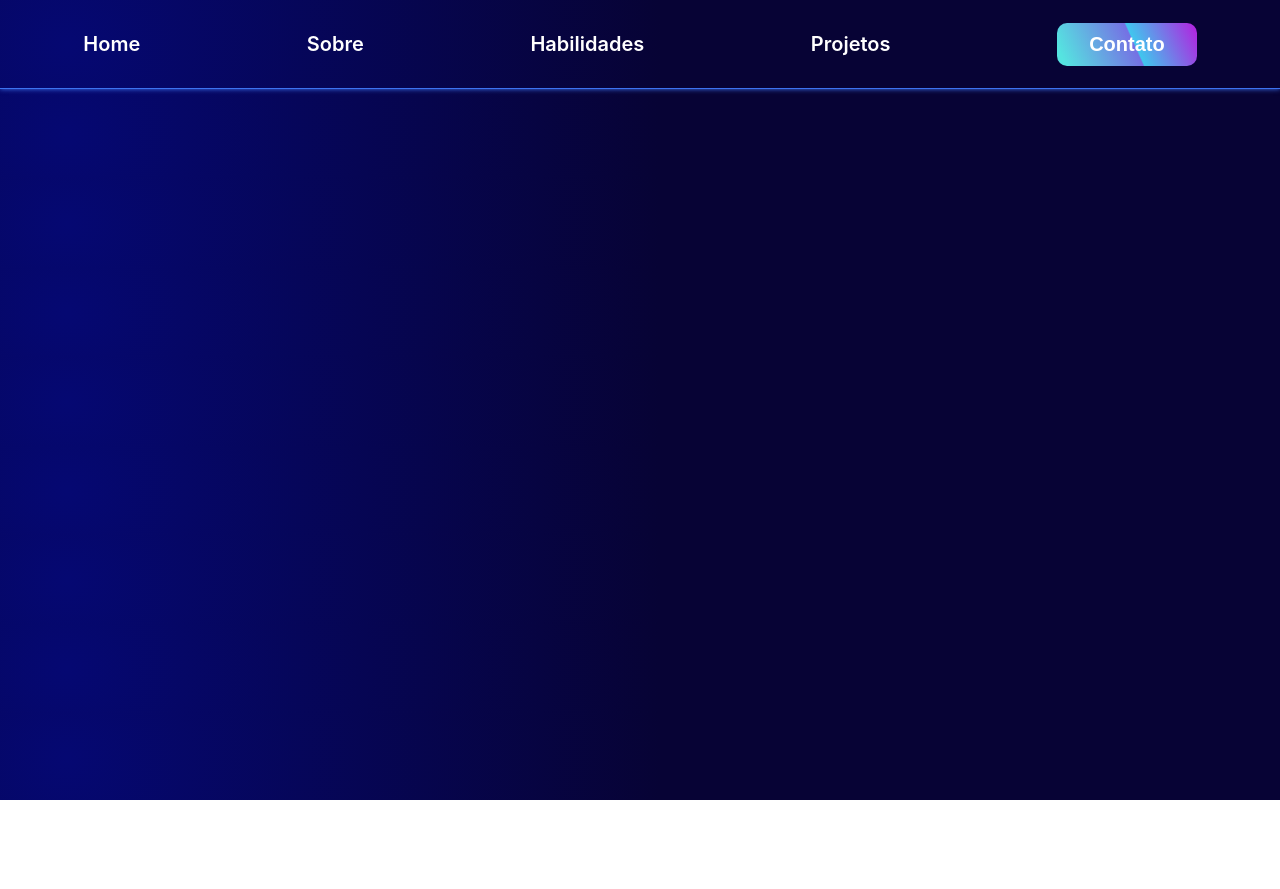
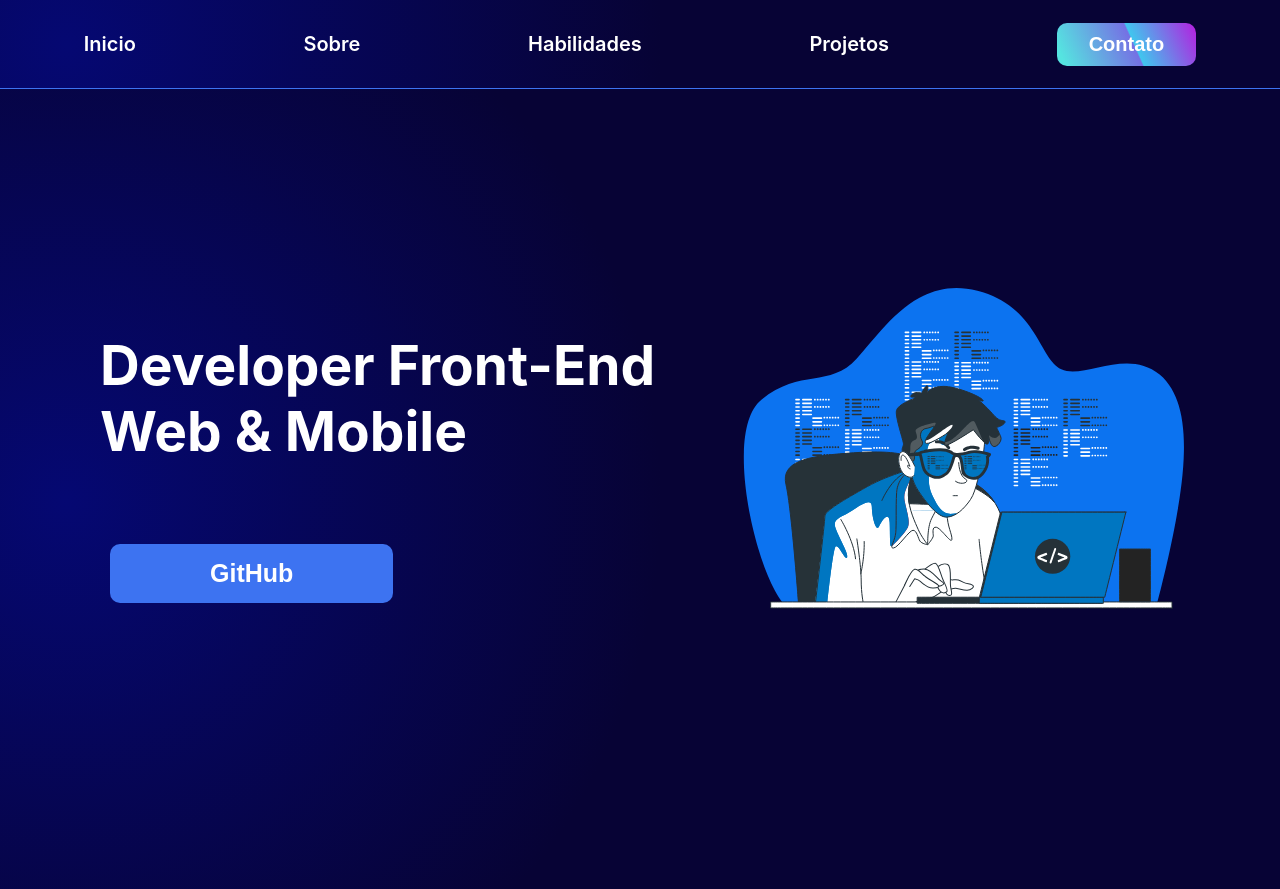
Before and after one commit to jeymes/Portfolio, a React (Vite) app: page / in a window 1280 px wide. Before the commit the page ends 800 px from the top, so only its background shows below. Built offline with nearby package versions, Linux system fonts and the light colour scheme.

Commit message:
teste home

```diff
--- a/src/App.tsx
+++ b/src/App.tsx
@@ -10,9 +10,8 @@ function App() {
       <BrowserRouter>
 
       <Header/>
-
         <Routes>
-          <Route path='/home' element={<Home />} />
+          <Route path='/' element={<Home />} />
           <Route path='/about' element={<About />} />
         </Routes>
 
--- a/src/components/Header/index.tsx
+++ b/src/components/Header/index.tsx
@@ -4,9 +4,9 @@ import { Link } from "react-router-dom";
 export default function Header() {
     return (
         <J.Container>
-    <Link to={'/home'} style={{ textDecoration: 'none' }}>
+    <Link to={'/'} style={{ textDecoration: 'none' }}>
                 <div>
-                    <p>Home</p>
+                    <p>Inicio</p>
                 </div>
             </Link>
             <Link to={'/about'} style={{ textDecoration: 'none' }}>
--- a/src/screens/About/styles.ts
+++ b/src/screens/About/styles.ts
@@ -8,7 +8,7 @@ flex-direction: column;
 width: 100%;
 height: 100vh;
 color: white;
-
+margin-top: 100px;
 `;
 export const SubContainer = styled.div`
 display: flex;
```
